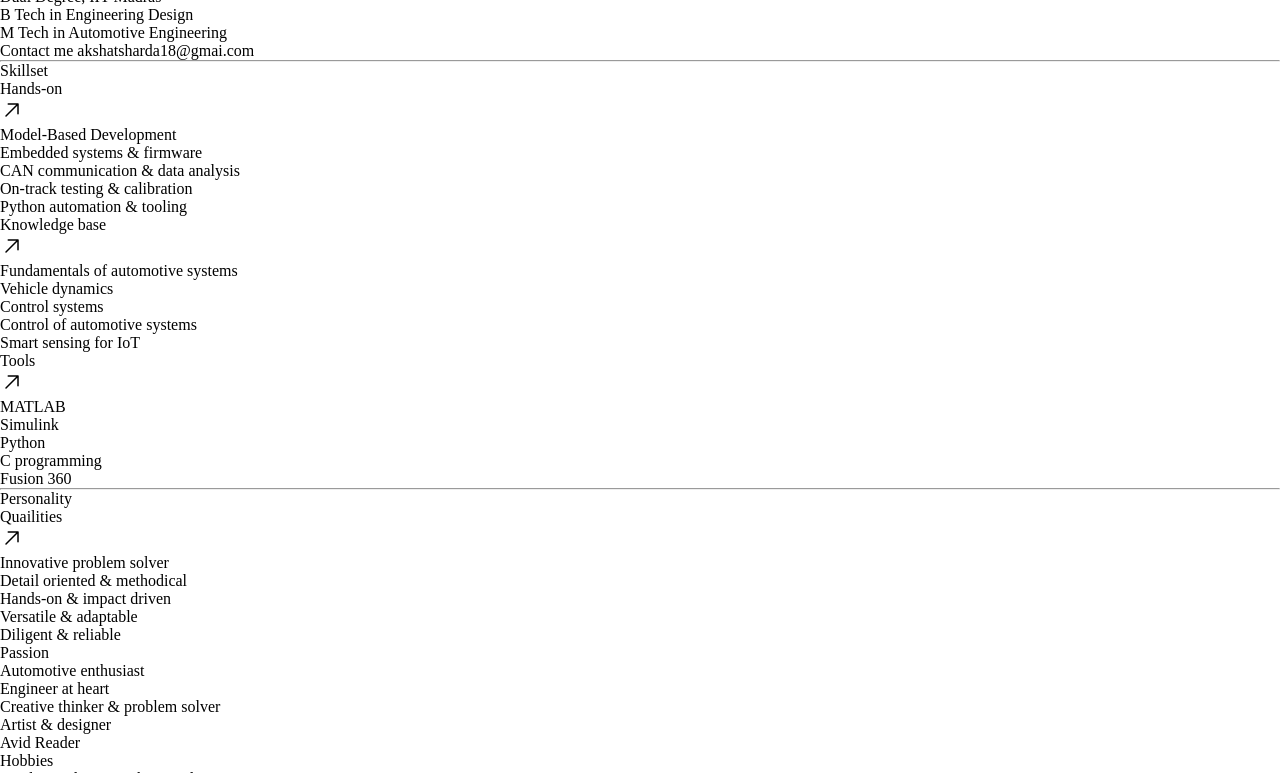
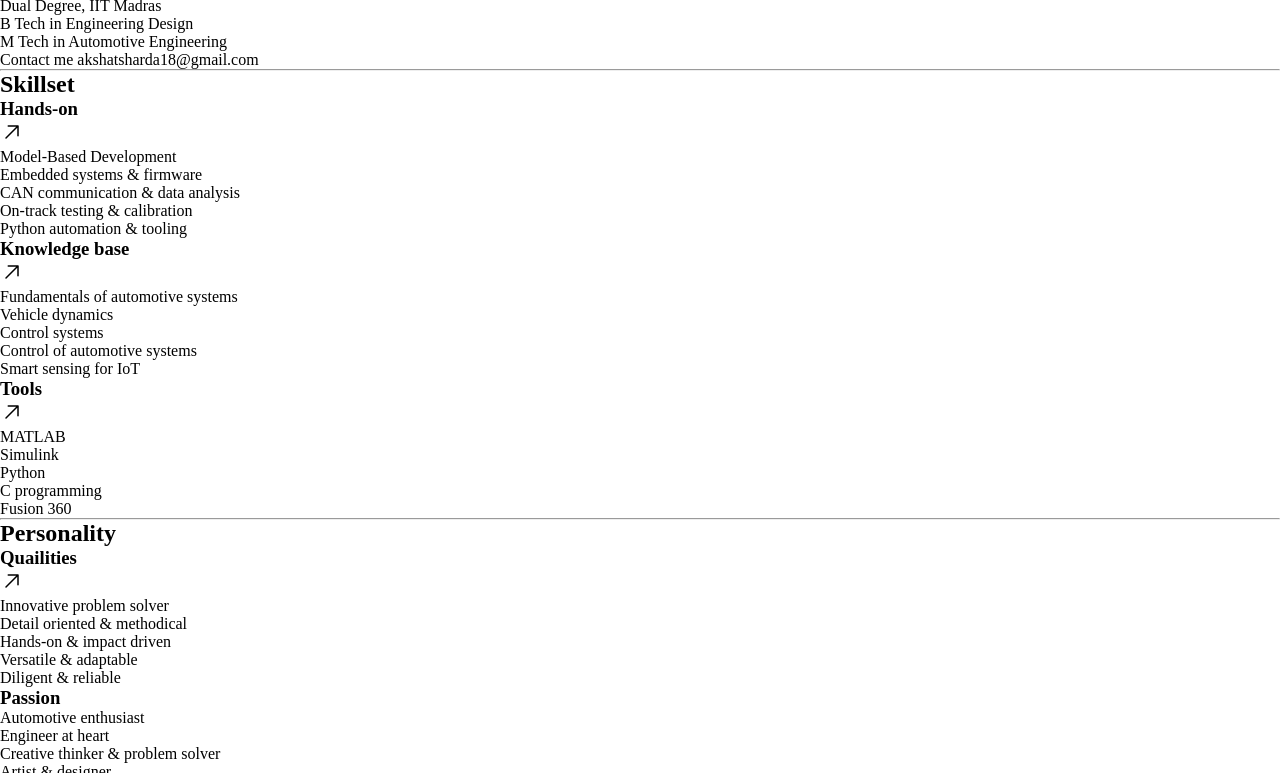
Before and after one commit to akshat-sharda-18/self-website, a plain HTML site: page index.html in a window 1280 px wide. Shown: the part 69-842 px from the top of the page. Drawn offline with Linux system fonts and the light colour scheme.

Commit message:
Add h2, h3 to the html structure

```diff
--- a/index.html
+++ b/index.html
@@ -20,12 +20,12 @@
         <section>
             <div>
                 <div>
-                    About
+                    <h2>About</h2>
                 </div>
                 <div>
                     <div>Dual Degree, IIT Madras</div>
                     <div>B Tech in Engineering Design <br> M Tech in Automotive Engineering</div>
-                    <div>Contact me akshatsharda18@gmai.com</div>
+                    <div>Contact me akshatsharda18@gmail.com</div>
                 </div>
             </div>
         </section>
@@ -35,12 +35,12 @@
         <section>
             <div>
                 <div>
-                    Skillset
+                    <h2>Skillset</h2>
                 </div>
                 <div>
                     <div>
                         <div>
-                            <div>Hands-on</div>
+                            <div><h3>Hands-on</h3></div>
                             <div><svg xmlns="http://www.w3.org/2000/svg" width="24" height="24" fill="#000000" viewBox="0 0 256 256"><path d="M200,64V168a8,8,0,0,1-16,0V83.31L69.66,197.66a8,8,0,0,1-11.32-11.32L172.69,72H88a8,8,0,0,1,0-16H192A8,8,0,0,1,200,64Z"></path></svg></div>
                         </div>
                         <div>
@@ -55,7 +55,7 @@
                     </div>
                     <div>
                         <div>
-                            <div>Knowledge base</div>
+                            <div><h3>Knowledge base</h3></div>
                             <div><svg xmlns="http://www.w3.org/2000/svg" width="24" height="24" fill="#000000" viewBox="0 0 256 256"><path d="M200,64V168a8,8,0,0,1-16,0V83.31L69.66,197.66a8,8,0,0,1-11.32-11.32L172.69,72H88a8,8,0,0,1,0-16H192A8,8,0,0,1,200,64Z"></path></svg></div>
                         </div>
                         <div>
@@ -70,7 +70,7 @@
                     </div>
                     <div>
                         <div>
-                            <div>Tools</div>
+                            <div><h3>Tools</h3></div>
                             <div><svg xmlns="http://www.w3.org/2000/svg" width="24" height="24" fill="#000000" viewBox="0 0 256 256"><path d="M200,64V168a8,8,0,0,1-16,0V83.31L69.66,197.66a8,8,0,0,1-11.32-11.32L172.69,72H88a8,8,0,0,1,0-16H192A8,8,0,0,1,200,64Z"></path></svg></div>
                         </div>
                         <div>
@@ -92,12 +92,12 @@
         <section>
             <div>
                 <div>
-                    Personality
+                    <h2>Personality</h2>
                 </div>
                 <div>
                     <div>
                         <div>
-                            <div>Quailities</div>
+                            <div><h3>Quailities</h3></div>
                             <div><svg xmlns="http://www.w3.org/2000/svg" width="24" height="24" fill="#000000" viewBox="0 0 256 256"><path d="M200,64V168a8,8,0,0,1-16,0V83.31L69.66,197.66a8,8,0,0,1-11.32-11.32L172.69,72H88a8,8,0,0,1,0-16H192A8,8,0,0,1,200,64Z"></path></svg></div>
                         </div>
                         <div>
@@ -111,7 +111,7 @@
                         </div>
                     </div>
                     <div>
-                        <div>Passion</div>
+                        <div><h3>Passion</h3></div>
                         <div>
                             <ul>
                                 <li>Automotive enthusiast</li>
@@ -123,11 +123,7 @@
                         </div>
                     </div>
                     <div>
-
-
-
-
-                        <div>Hobbies</div>
+                        <div><h3>Hobbies</h3></div>
                         <div>
                             <ul>
                                 <li>Reading & learning about wide topics</li>
```
